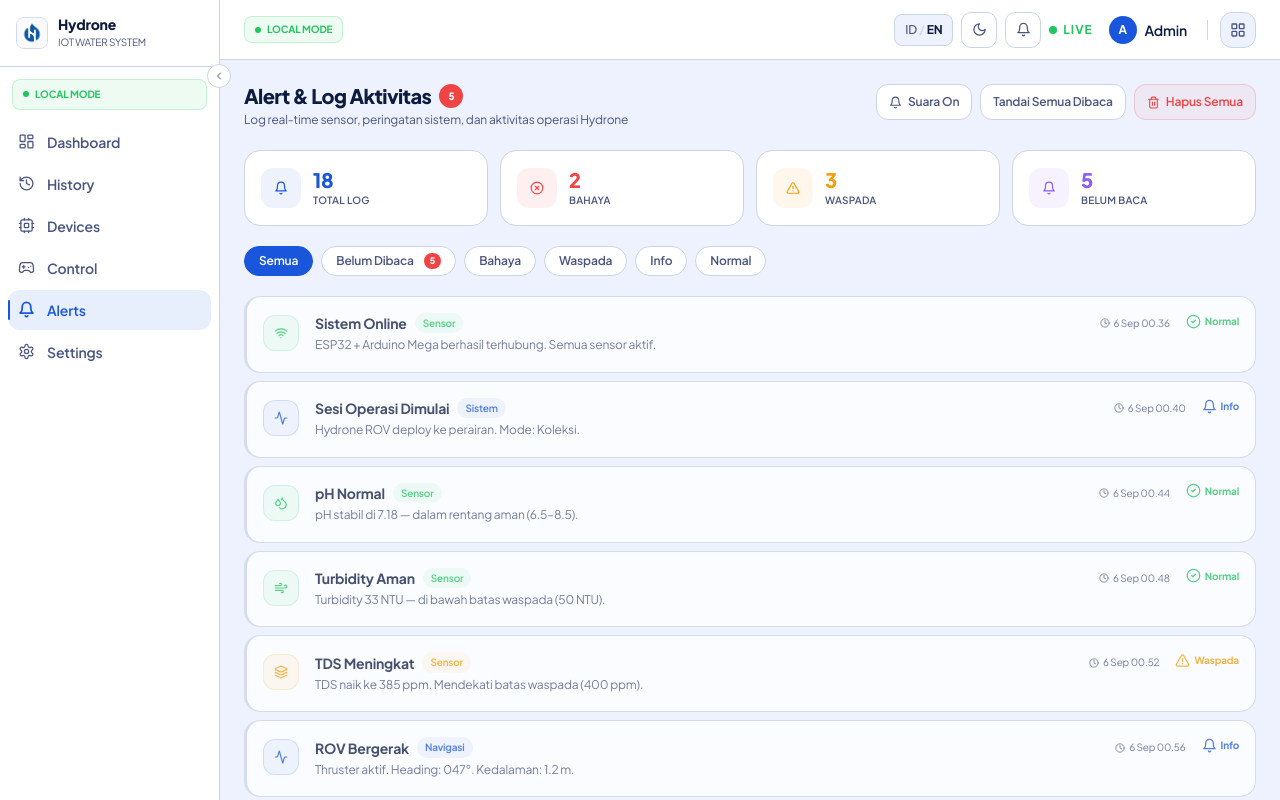
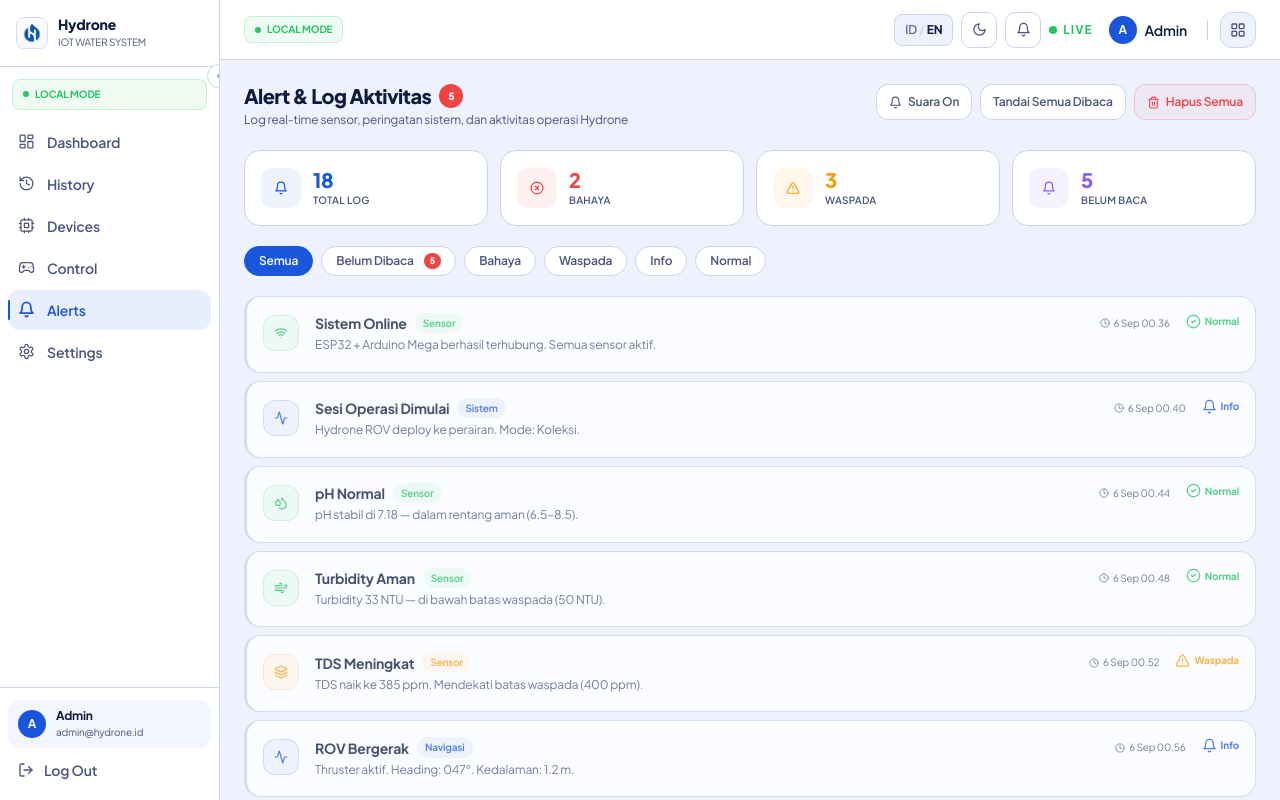
Before and after one commit to prianurislam1825/hydrone, a Next.js app: page /dashboard/alerts in a window 1280 px wide. Shown: the top 800 px of the page. Built offline with nearby package versions, Linux system fonts and the light colour scheme; no server answers; the database is empty.

Commit message:
fix: make dashboard sidebar sticky so it stays fixed on scroll

```diff
--- a/components/dashboard/Sidebar.tsx
+++ b/components/dashboard/Sidebar.tsx
@@ -31,12 +31,11 @@ export default function Sidebar() {
 
   return (
     <aside
-      className="hidden lg:flex flex-col shrink-0 border-r transition-all duration-300 relative"
+      className="hidden lg:flex flex-col shrink-0 border-r transition-all duration-300 relative sticky top-0 h-screen overflow-y-auto"
       style={{
         width:           collapsed ? 64 : 220,
         background:      'var(--t-surface)',
         borderColor:     'var(--t-border)',
-        minHeight:       '100vh',
       }}
     >
       {/* ── Logo ─────────────────────────────────────── */}
```
